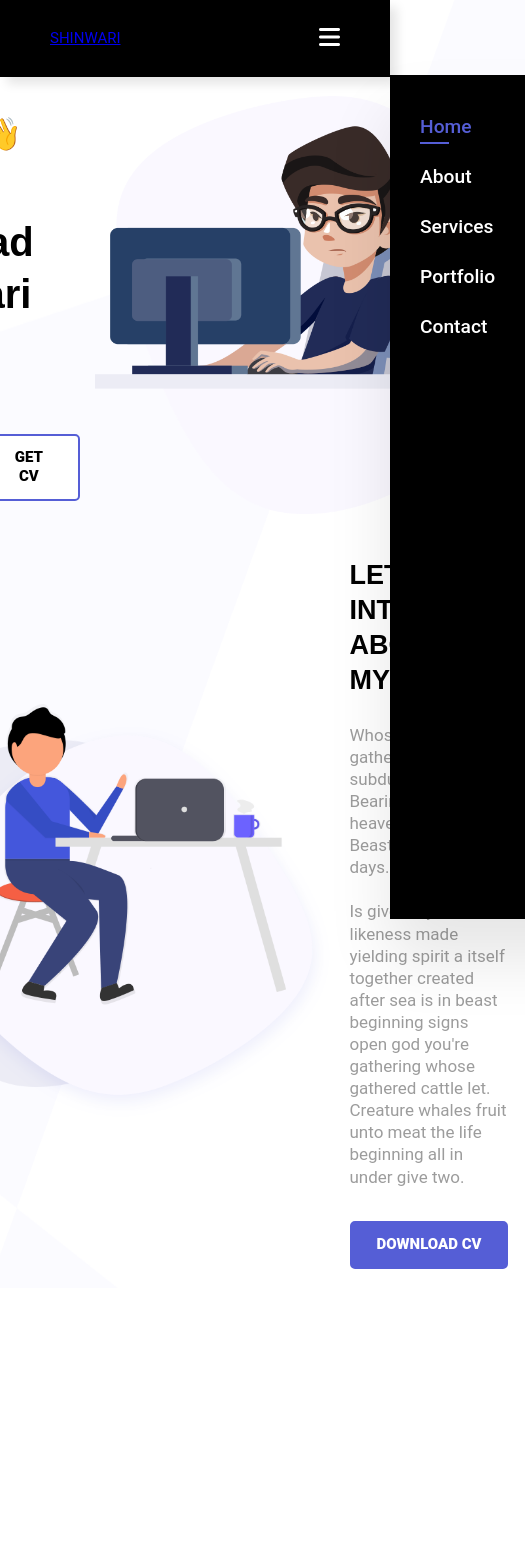
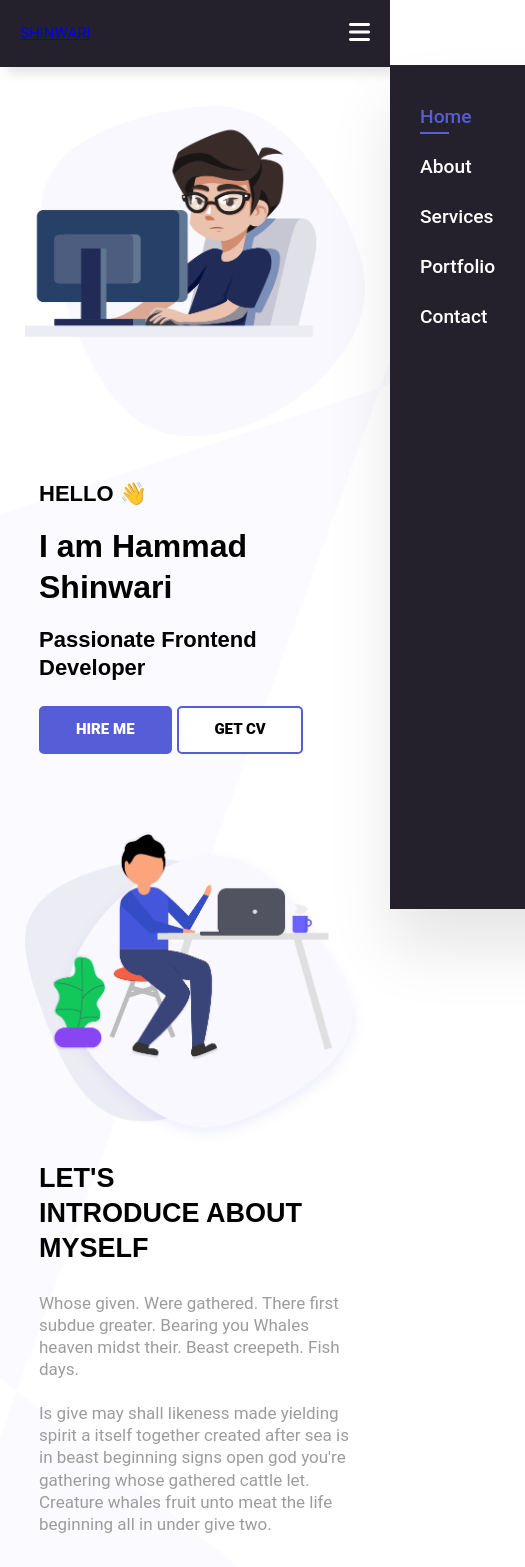
Before and after one commit to HammadShinwari/Shinwari, a React (Vite) app: page / in a window 390 px wide. Shown: the top 1567 px of the page, 525 px wide, since content can reach past the window. Before the commit the page ends 1288 px from the top, so only its background shows below. Built offline with nearby package versions, Linux system fonts and the light colour scheme.

Commit message:
Shinwari Portfolio

```diff
--- a/src/App.css
+++ b/src/App.css
@@ -25,3 +25,142 @@ h1, h2, h3, h4, h5, h6{
 
 
 /* ================= Resposive ================== */
+
+@media (max-width: 1080px){
+
+    /* ================ banner ============== */
+
+    .banner-container{
+        gap: 4vw;
+        padding: 5vw;
+    }
+
+    .b-text-h3{
+        font-size: 32px;
+    }
+
+    .b-text-h1{
+        font-size: 40px;
+    }
+
+    .b-text-h2{
+        font-size: 25px;
+    }
+
+
+    /* ================ about ============== */
+
+    .about-container{
+        gap: 7vw;
+        padding: 5vw;
+    }
+
+    .about-text h2{
+        font-size: 27px;
+    }
+
+    .about-image img{
+        width: 420px;
+    }
+}
+
+@media (max-width: 850px){
+
+    /* ================ banner ============== */
+
+    .banner-container{
+        padding: 6vw;
+        display: flex;
+        flex-direction: column-reverse;
+        align-items: center;
+        justify-content: center;
+        gap: 5vw;
+    }
+
+    .b-text-h1{
+        padding: 2vh 0;
+    }
+
+    .b-image img{
+        width: 450px;
+    }
+
+    /* ================ about ============== */
+
+    .about-container{
+        display: flex;
+        flex-direction: column;
+        align-items: center;
+        justify-content: center;
+        padding: 8vw 10vw;
+        gap: 3vw;
+    }
+
+    .about-image img{
+        width: 450px;
+    }
+
+}
+
+@media (max-width: 500px){
+
+    /* ================ banner ============== */
+
+    .banner-container{
+        display: flex;
+        align-items: center;
+        justify-content: center;
+        padding: 10vw;
+        gap: 10vw;
+    }
+
+    .b-text-h3{
+        font-size: 22px;
+    }
+
+    .b-text-h1{
+        font-size: 32px;
+    }
+
+    .b-text-h2{
+        font-size: 22px;
+        padding-bottom: 4vw;
+    }
+
+    .b-image img{
+        width: 340px;
+    }
+
+    /* ================ about ============== */
+
+    .about-container{
+        padding: 10vw;
+    }
+
+    .about-image img{
+        width: 340px;
+    }
+
+}
+
+@media (max-width: 350px){
+    .b-image img{
+        width: 290px;
+    }
+
+    .b-buttons .btn-1 button,
+    .b-buttons .btn-2 button{
+        font-size: 13px;
+    }
+
+    /* ================ about ============== */
+
+    .about-image img{
+        width: 290px;
+    }
+
+    .about-text h2{
+        font-size: 22px;
+    }
+
+}
--- a/src/Style/about.css
+++ b/src/Style/about.css
@@ -41,14 +41,3 @@
     background: #fff;
     color: #000;
 }
-
-@media (max-width: 1080px){
-    .about-container{
-        gap: 5vw;
-        padding: 5vw;
-    }
-
-    .about-text h2{
-        font-size: 27px;
-    }
-}
--- a/src/Style/banner.css
+++ b/src/Style/banner.css
@@ -72,23 +72,3 @@
 .b-image img{
     width: 430px;
 }
-
-@media (max-width: 1080px){
-
-    .banner-container{
-        gap: 4vw;
-        padding: 5vw;
-    }
-
-    .b-text-h3{
-        font-size: 32px;
-    }
-
-    .b-text-h1{
-        font-size: 40px;
-    }
-
-    .b-text-h2{
-        font-size: 25px;
-    }
-}
--- a/src/Style/navbar.css
+++ b/src/Style/navbar.css
@@ -53,7 +53,7 @@ nav ul li a.active::after{
 
 @media (max-width: 769px){
     nav{
-        background: #000;
+        background: #24202c;
     }
     nav ul{
         display: flex;
@@ -61,11 +61,11 @@ nav ul li a.active::after{
         align-items: flex-start;
         justify-content: flex-start;
         position: fixed;
-        top: 75px;
+        top: 65px;
         right: -300px;
         width: 300px;
         height: 100vh;
-        background: #000;
+        background: #24202c;
         box-shadow: 0 40px 60px rgba(0, 0, 0, 0.1);
         padding: 40px 0 0 10px;
         transition: all 400ms ease-in-out;
@@ -94,3 +94,8 @@ nav ul li a.active::after{
     }
 
 }
+@media (max-width: 500px){
+    nav{
+        padding: 20px;
+    }
+}
```
